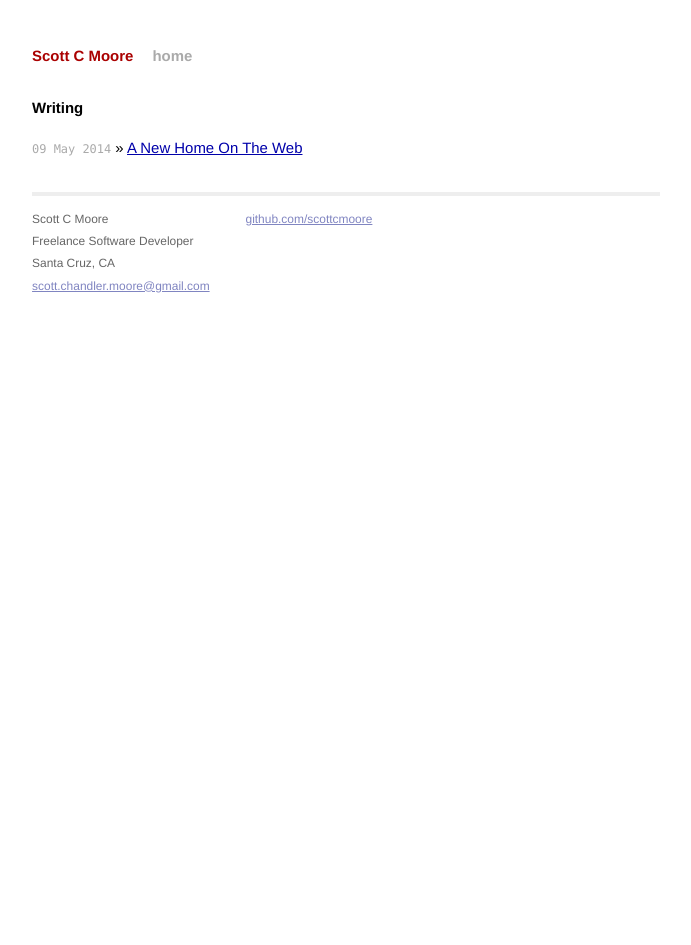
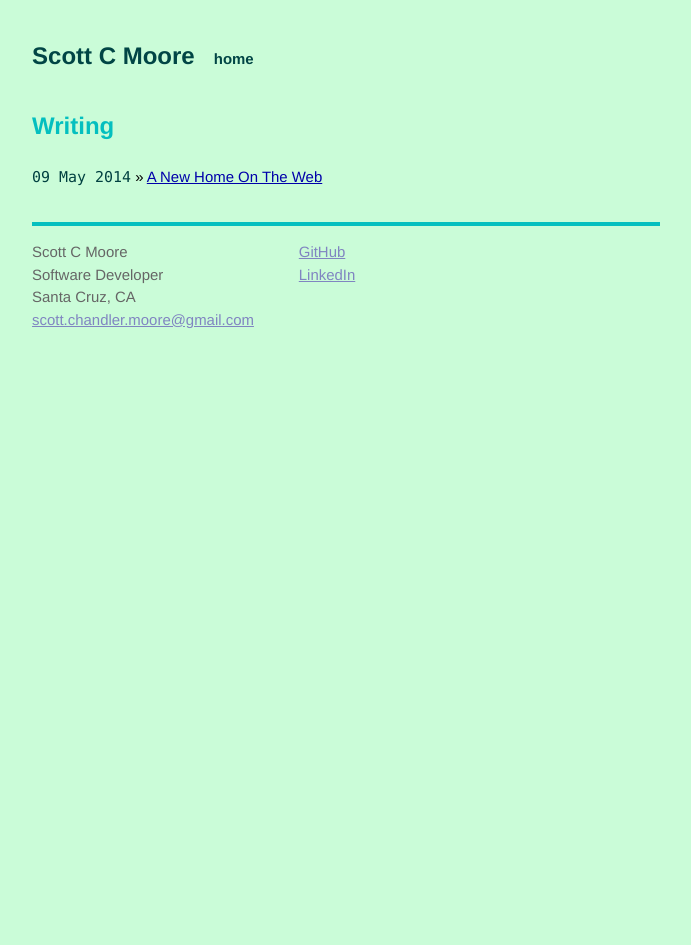
Before and after one commit to scottcmoore/scottcmoore.github.io, a Jekyll site: the page built from index.html, in a window 1280 px wide. Shown: the whole page, without its empty margins (294-985 px from the left). Built offline with Jekyll 4.4.1, drawn with Linux system fonts in a browser that asks for light colours; Markdown is read by kramdown in place of the engine named in the settings.

Commit message:
New cucumber-flavored styling.

```diff
--- a/_layouts/default.html
+++ b/_layouts/default.html
@@ -27,14 +27,15 @@
             <div class="contact">
               <p>
                 Scott C Moore<br />
-                Freelance Software Developer<br />
+                Software Developer<br />
                 Santa Cruz, CA<br />
                 <a href="mailto:scott.chandler.moore@gmail.com">scott.chandler.moore@gmail.com</a>
               </p>
             </div>
             <div class="contact">
               <p>
-                <a href="https://github.com/scottcmoore">github.com/scottcmoore</a><br />
+                <a href="https://github.com/scottcmoore">GitHub</a><br />
+                <a href="http://www.linkedin.com/pub/scott-moore/13/534/277/">LinkedIn</a><br />
               </p>
             </div>
           </div>
--- a/_layouts/post.html
+++ b/_layouts/post.html
@@ -1,6 +1,12 @@
 ---
 layout: default
 ---
+
+<!-- syntax highlighting CSS -->
+<link rel="stylesheet" href="/css/syntax.css">
+<!-- Custom CSS -->
+<link rel="stylesheet" href="/css/main.css">
+
 <h2>{{ page.title }}</h2>
 <p class="meta">{{ page.date | date_to_string }}</p>
 
--- a/css/main.css
+++ b/css/main.css
@@ -3,6 +3,15 @@
 /* Common
 /*
 /*****************************************************************************/
+
+/* Theme colors */
+/*
+#04BFBF
+#CAFCD8
+#F7E967
+#A9CF54
+#588F27
+*/
 
 /* Global Reset */
 * {
@@ -13,8 +22,8 @@
 html, body { height: 100%; }
 
 body {
-  background-color: #FFF;
-  font: 13.34px Helvetica, Arial, sans-serif;
+  background-color: #CAFCD8;
+  font: 16px Helvetica, Arial, sans-serif;
   font-size: small;
   text-align: center;
 }
@@ -34,19 +43,24 @@ a:visited { color: #a0a; }
 /* Home
 /*
 /*****************************************************************************/
+h1 {
+  font-size: 24px;
+  color: #04BFBF;
+}
+
 .posts {
   list-style-type: none;
   margin-bottom: 2em;
 }
 
 .posts li {
-  line-height: 1.75em;
+  line-height: 2em;
 }
 
 .posts span {
-  color: #aaa;
+  color: #004040;
   font-family: Monaco, "Courier New", monospace;
-  font-size: 80%;
+  font-size: 100%;
 }
 
 /*****************************************************************************/
@@ -74,20 +88,20 @@ a:visited { color: #a0a; }
 }
 
 .title a {
-  color: #a00;
+  color: #014545;
 }
 
 .title a:hover {
-  color: #000;
+  color: #026969;
 }
 
 .header a.extra {
-  color: #aaa;
+  color: #014545;
   margin-left: 1em;
 }
 
 .header a.extra:hover {
-  color: #000;
+  color: #026969;
 }
 
 .meta {
@@ -95,9 +109,9 @@ a:visited { color: #a0a; }
 }
 
 .footer {
-  font-size: 80%;
+  font-size: 100%;
   color: #666;
-  border-top: 4px solid #eee;
+  border-top: 4px solid #04BFBF;
   margin-top: 2em;
   overflow: hidden;
 }
--- a/index.html
+++ b/index.html
@@ -1,6 +1,6 @@
 ---
 layout: default
-title: Freelance Software Developer, Santa Cruz CA, Scott C Moore
+title: Software Developer, Santa Cruz CA, Scott C Moore
 ---
 
 <div id="home">
```
